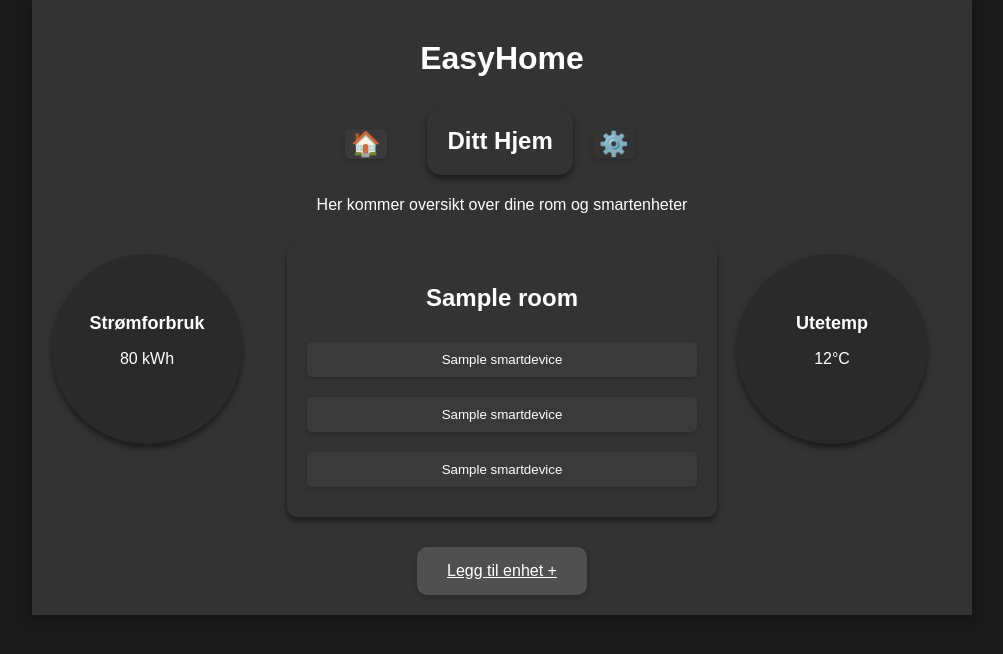
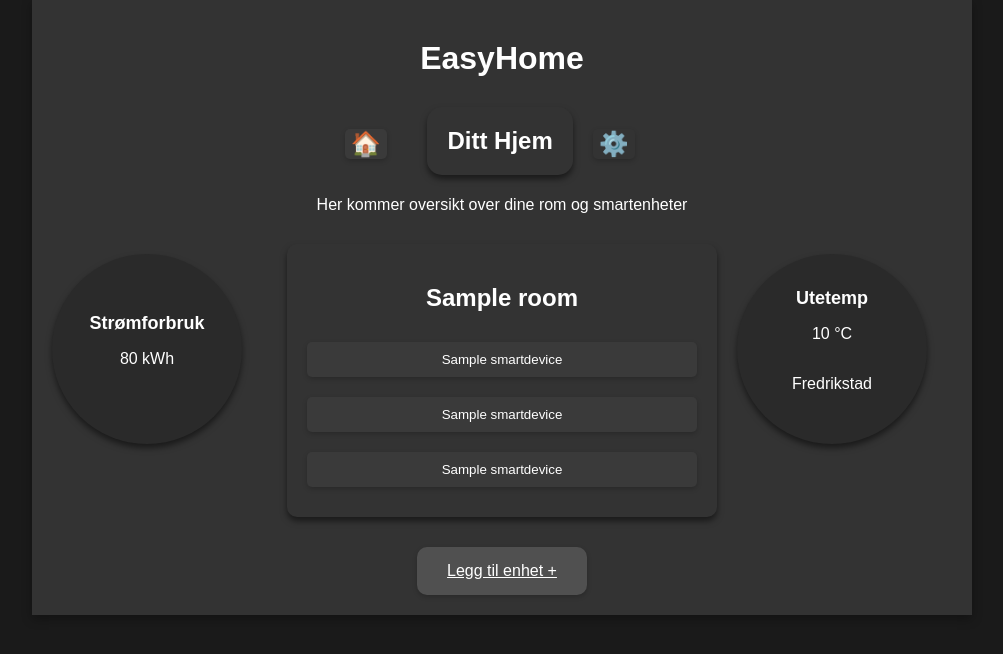
Before and after one commit to StefanBStrand/SETGruppe11HIOF, a Django app: page / in a window 1280 px wide. Shown: the part 93-747 px from the top of the page, without its empty margins (138-1141 px from the left). Run offline with Django 5.2, Linux system fonts and the light colour scheme; a user stored in the database is signed in; tables that the repository leaves empty hold one stand-in row (values such as "Sample post"); a database or web service that is not in the repository returns one stand-in record (values such as "Sample title"); data that the repository does not hold is empty.

Commit message:
Small fix on failing test
Added temp back to home.html

```diff
--- a/homeapp/tests.py
+++ b/homeapp/tests.py
@@ -262,9 +262,10 @@ class ViewsTestings(TestCase):
             'room': self.room.id,
             'is_on': True,
             'color': 'white',
+            'brightness': 100,
         })
         self.assertEqual(response.status_code, 302)
-        self.assertTrue(SmartBulb.objects.filter(name="Nyttlys").exists())
+        self.assertTrue(SmartBulb.objects.filter(name='Nyttlys').exists())
 
     def test_delete_device_logged_in(self):
         self.client.login(username="TestBrukern", password="TestPassord")
--- a/templates/home.html
+++ b/templates/home.html
@@ -71,7 +71,8 @@
           </div>
          <div class="circle">
              <h2>Utetemp</h2>
-             <p>12°C</p>
+             <p>{{ air_temperature }} °C</p>
+             <p>{{ home.city }} </p>
             </div>
         </div>
 
```
